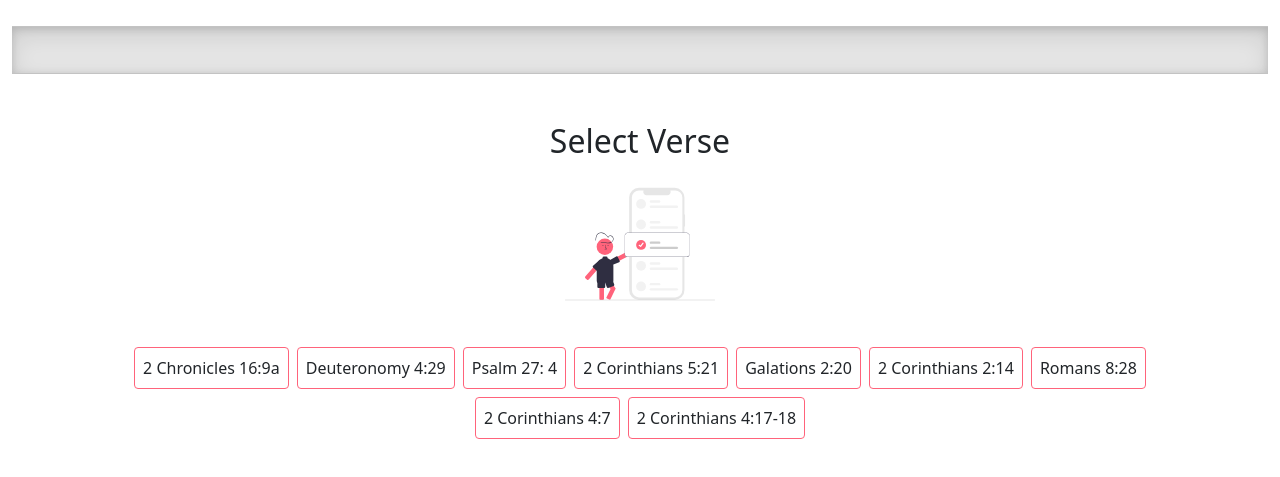
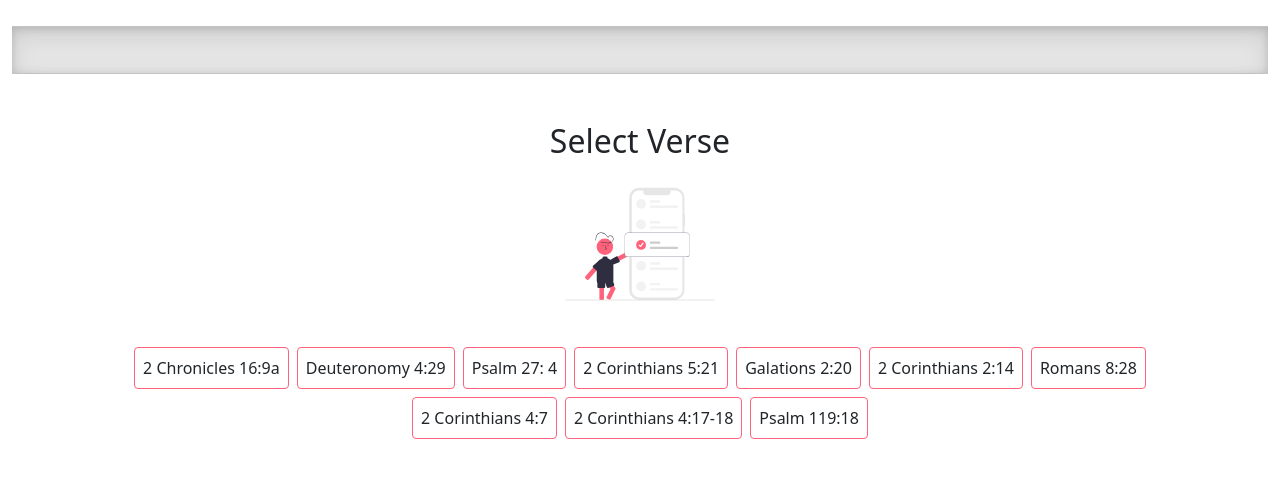
Before and after one commit to sieis/infinite-memory, a plain HTML site: page index.html in a window 1280 px wide. Shown: the part 1389-1866 px from the top of the page. Drawn offline with nearby package versions, Linux system fonts and the light colour scheme.

Commit message:
added psalm 199:18

```diff
--- a/verse.json
+++ b/verse.json
@@ -43,5 +43,10 @@
         "location": "2 Corinthians 4:17-18",
         "verse": "For this light momentary affliction is preparing for us an eternal weight of glory beyond all comparison, as we look not to the things that are seen but to the things that are unseen. For the things that are seen are transient, and the things that are unseen are eternal.",
         "podcast": "a70410ac"
+    },
+    {
+        "location": "Psalm 119:18",
+        "verse": "Open my eyes that I may see wonderful things in your law.",
+        "podcast": "22dca66c"
     }
 ]
```
Also changed, not shown: index.html (+0 -1 lines), img/divider.svg (added).
